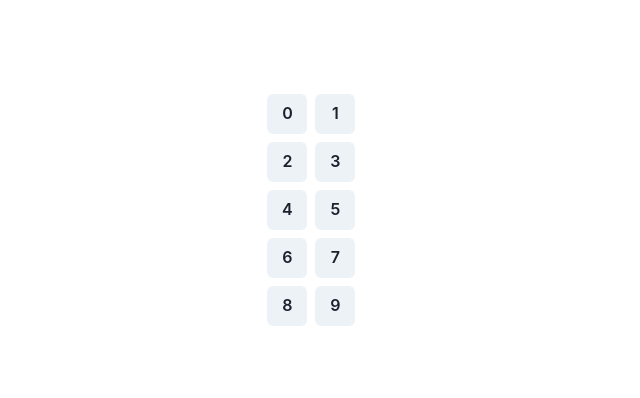
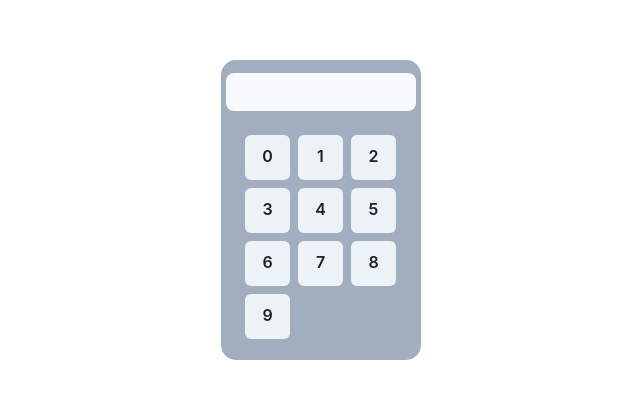
Before and after one commit to AlexanderMenshikoff/React-calculator, a React (Create React App) app: page / in a window 1280 px wide. Shown: the part 190-588 px from the top of the page, without its empty margins (319-959 px from the left). Built offline with nearby package versions, Linux system fonts and the light colour scheme.

Commit message:
added input style, accepted props

```diff
--- a/src/components/Numbers.js
+++ b/src/components/Numbers.js
@@ -1,16 +1,54 @@
-import { Box, Button } from "@chakra-ui/react";
+import { Box, Button, Text } from "@chakra-ui/react";
 
 const Numbers = (props) => {
   const nums = Array.from(Array(10).keys()).map((number) => {
     return (
-      <Button key={number} w="40px" h="40px" margin="4px">
+      <Button key={number} w="45px" h="45px" margin="4px">
         {number}
       </Button>
     );
   });
   return (
-    <Box display="flex" flexWrap="wrap" w="9%">
-      {nums}
+    <Box display="flex" justifyContent="center" alignItems="center" h="100vh">
+      <Box
+        display="flex"
+        gap="5px"
+        flexDirection="column"
+        justifyContent="center"
+        alignItems="center"
+        w="200px"
+        background="gray.400"
+        h="300px"
+        borderRadius="15px"
+      >
+        <Box display="flex" w="100%" justifyContent="between">
+          <Text
+            display="flex"
+            justifyContent="start"
+            alignItems="center"
+            bg="gray.50"
+            w="100%"
+            h="38px"
+            px="4px"
+            borderRadius="8px"
+            margin="5px"
+          >
+            {props.counts}
+          </Text>
+          <Text w="fit-content" h="38px" textColor="tomato">
+            {props.result}
+          </Text>
+        </Box>
+        <Box
+          display="flex"
+          flexWrap="wrap"
+          w="80%"
+          margin="10px"
+          borderRadius="10px"
+        >
+          {nums}
+        </Box>
+      </Box>
     </Box>
   );
 };
```
